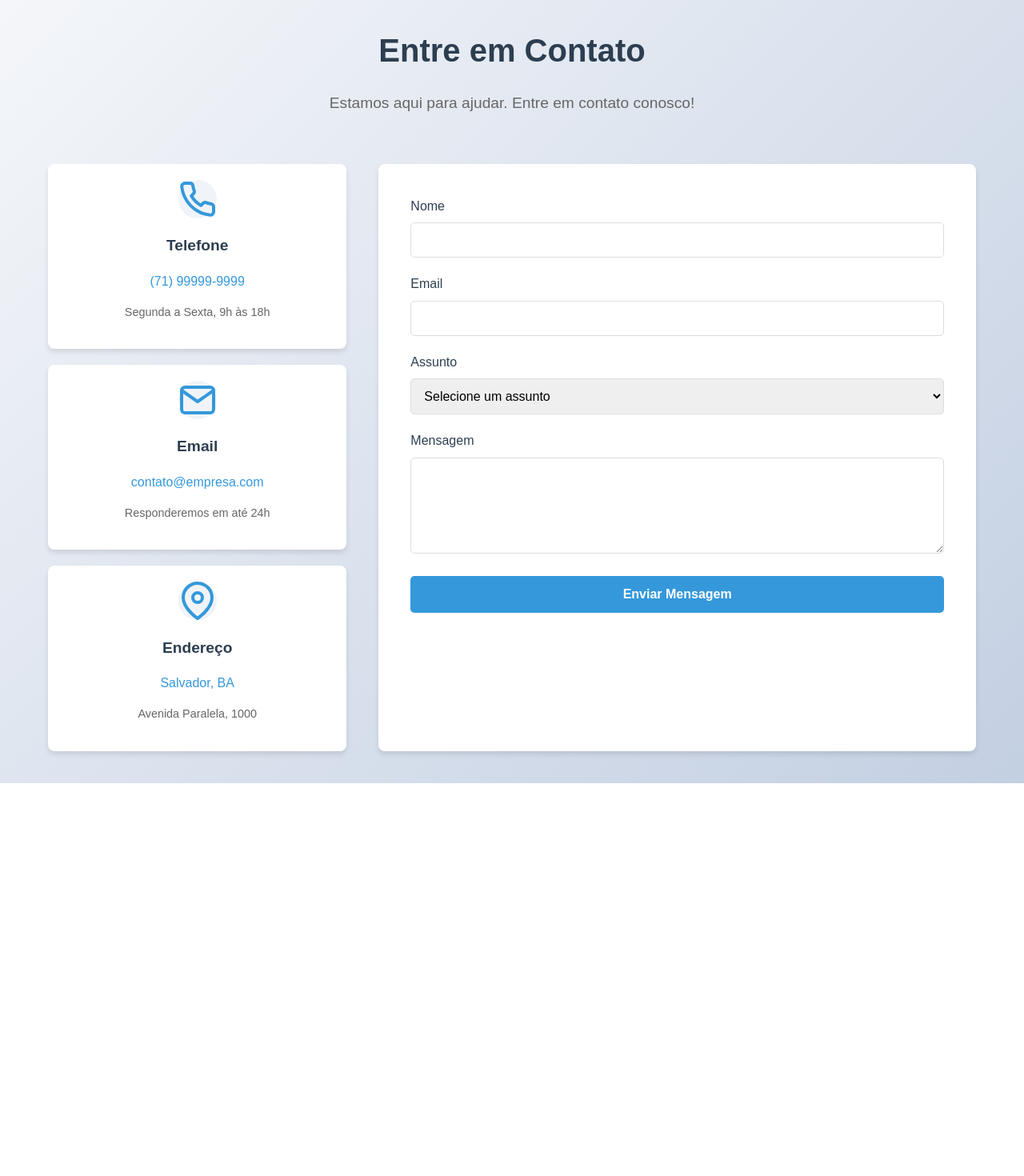
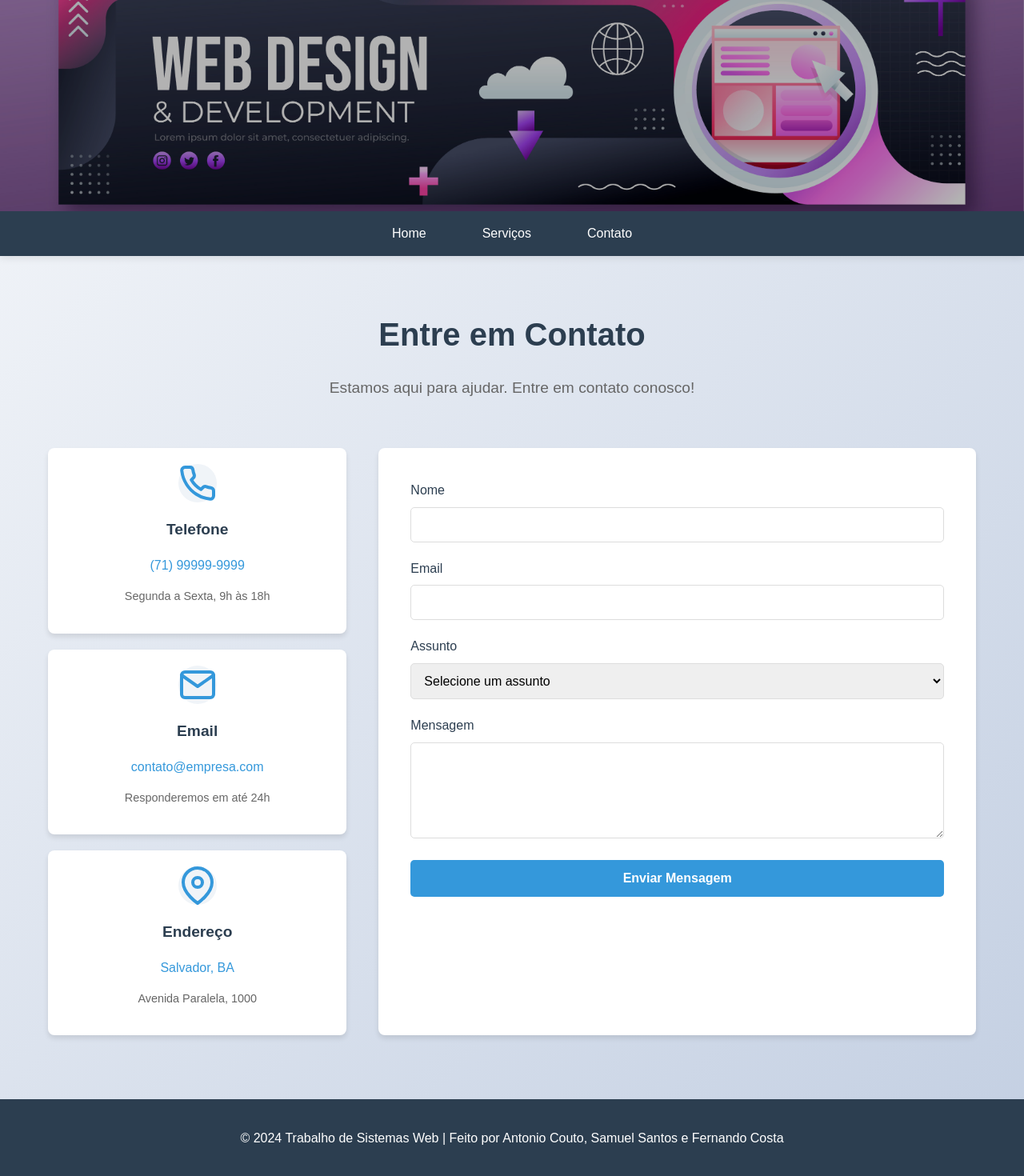
Before and after one commit to samucaasantos/trabalho-sistemas-web, a Next.js app in the folder web-page/: page /contato in a window 1280 px wide. Shown: the part 36-1506 px from the top of the page at 80% size. Before the commit the page ends 1015 px from the top, so only its background shows below. Built offline with nearby package versions, Linux system fonts and the light colour scheme.

Commit message:
fix: moves header & footer to layout

```diff
--- a/web-page/src/app/layout.tsx
+++ b/web-page/src/app/layout.tsx
@@ -1,15 +1,17 @@
 import type { Metadata } from "next";
 import { Geist, Geist_Mono } from "next/font/google";
 import "./globals.css";
+import Header from '../components/Header'
+import Footer from '../components/Footer'
 
 const geistSans = Geist({
   variable: "--font-geist-sans",
-  subsets: ["latin"],
+  subsets: [ "latin" ],
 });
 
 const geistMono = Geist_Mono({
   variable: "--font-geist-mono",
-  subsets: ["latin"],
+  subsets: [ "latin" ],
 });
 
 export const metadata: Metadata = {
@@ -25,7 +27,9 @@ export default function RootLayout({
   return (
     <html lang="en">
       <body className={`${geistSans.variable} ${geistMono.variable}`}>
-        {children}
+        <Header />
+          {children}
+        <Footer />
       </body>
     </html>
   );
--- a/web-page/src/app/page.tsx
+++ b/web-page/src/app/page.tsx
@@ -1,22 +1,18 @@
-import Header from '../components/Header'
 import MainContent from '../components/MainContent'
 import Carousel from '../components/Carousel'
 import ContactForm from '../components/ContactForm'
 import Sidebar from '../components/Sidebar'
-import Footer from '../components/Footer'
 import styles from './page.module.css'
 
 export default function Home() {
   return (
     <div className={styles.container}>
-      <Header />
       <main className={styles.main}>
         <MainContent />
         <Carousel />
         <ContactForm />
         <Sidebar />
       </main>
-      <Footer />
     </div>
   )
 }
```
Also changed, not shown: 1 other file (tests, documents, lock files or other folders).
